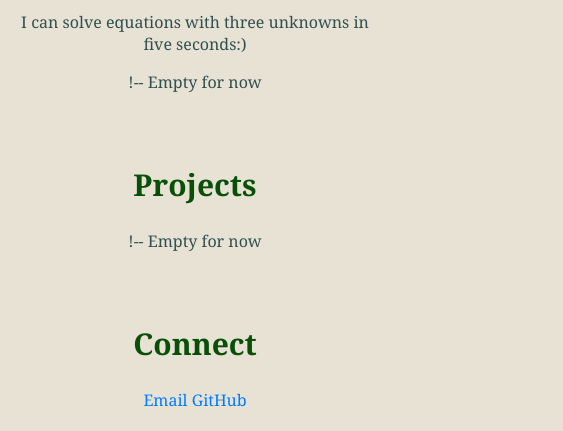
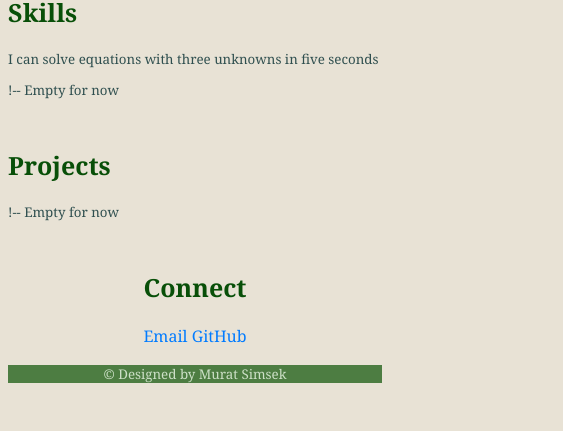
Before and after one commit to muratsimsk/Murat-Simsek-Haumea, a plain HTML site: page index.html in a window 390 px wide. Shown: the part 740-1171 px from the top of the page, 563 px wide, since content can reach past the window. After the commit the page ends 1137 px from the top, so only its background shows below. Drawn offline with Linux system fonts and the light colour scheme.

Commit message:
responsiveness added

```diff
--- /dev/null
+++ b/css/index.css
@@ -0,0 +1,61 @@
+
+
+/* Styles for tablet*/
+@media (max-width: 768px) {
+
+    h2 {
+        font-size: 25px;
+    }
+
+
+    nav ul {
+        flex-direction: column;
+    }
+
+
+    section {
+        padding: 5px 0; /* Less padd */
+        margin-bottom: 5px; /* Less margin */
+    }
+
+
+    ul {
+        font-size: medium;
+    }
+}
+
+
+/*************/
+
+/* Mobile styles */
+@media (max-width: 480px) {
+
+    body {
+        font-size: smaller;
+
+    }
+
+    section {
+        text-align: left;
+    }
+
+
+
+    nav ul {
+        flex-direction: column;
+        font-size: large;
+    }
+
+
+    #Connect {
+        font-size: medium;
+    }
+
+
+    nav a {
+        color: darkred;
+    }
+
+
+
+}
--- a/index.html
+++ b/index.html
@@ -3,6 +3,7 @@
 <head>
     <title>Murat Simsek Web Site</title>
     <link rel="stylesheet" href="./styles/styles.css">
+    <link rel="stylesheet" href="./css/index.css"
     <meta name="description" content="Personal website of Murat Simsek">
 </head>
 <body>
@@ -53,7 +54,7 @@
 
     <section id="Skills">
         <h2>Skills</h2>
-        <p> I can solve equations with three unknowns in five seconds:) </p>
+        <p> I can solve equations with three unknowns in five seconds </p>
 
         <p>!-- Empty for now</p>
     </section>
@@ -77,5 +78,9 @@
             <a href="https://github.com/muratsimsk">GitHub</a>
         </div>
     </section>
+
+    <footer>
+        <p>&copy; <span id="year"></span> Designed by Murat Simsek</p>
+    </footer>
 </body>
 </html>
--- a/styles/styles.css
+++ b/styles/styles.css
@@ -3,6 +3,7 @@ body {
     color: darkslategrey;
     font-family: Cambria, Cochin, Georgia, Times, 'Times New Roman', serif;
     text-align: center;
+    font-size: 20px;
 }
 
 section {
@@ -74,3 +75,9 @@ nav a:hover {
 #Connect a:hover {
     text-decoration: underline; /* Underline on hover */
 }
+footer {
+    text-align: center;
+    padding: 0;
+    background-color: #4d7d42;
+    color: #cde0c7;
+}
```
